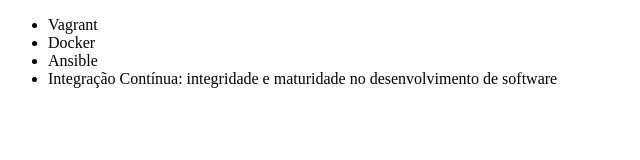
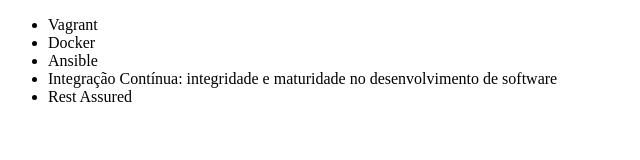
Before and after one commit to RicardoBenetero/alura-git, a plain HTML site: page index.html in a window 1280 px wide. Shown: the whole page, without its empty margins (0-640 px from the left). Drawn offline with Linux system fonts and the light colour scheme.

Commit message:
incluindo curso

```diff
--- a/index.html
+++ b/index.html
@@ -10,6 +10,7 @@
         <li>Docker</li>
         <li>Ansible</li>
         <li>Integração Contínua: integridade e maturidade no desenvolvimento de software</li>
+        <li>Rest Assured</li>
     </ul>
 </body>
 </html>
```
